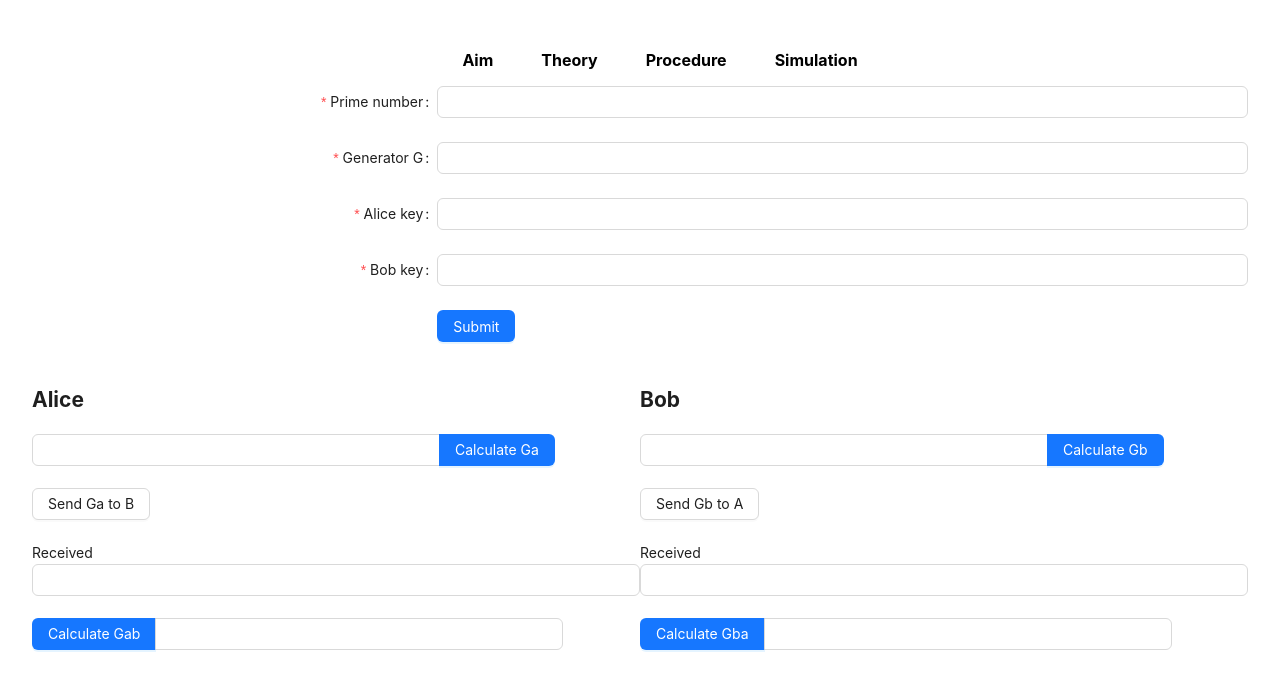
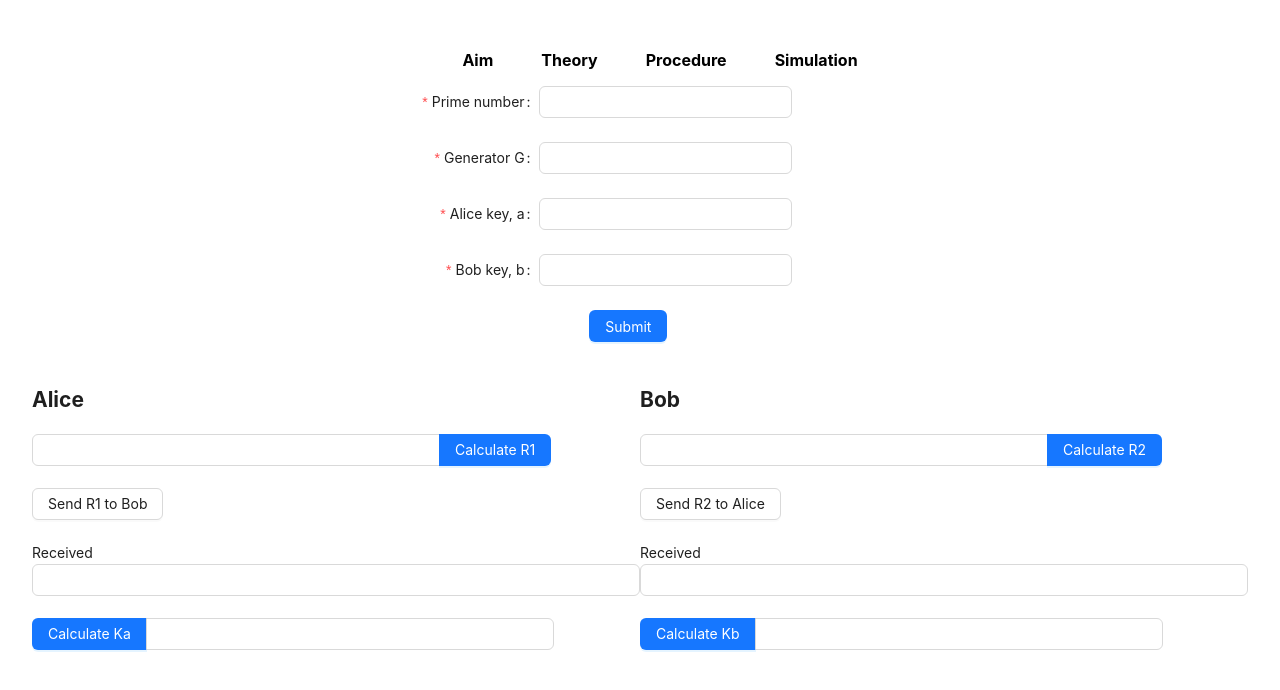
Before and after one commit to palashshrote/diffieH, a Next.js app: page /simulation in a window 1280 px wide. Shown: the top 690 px of the page. Built offline with nearby package versions, Linux system fonts and the light colour scheme.

Commit message:
Update simulation.js

```diff
--- a/pages/simulation.js
+++ b/pages/simulation.js
@@ -73,8 +73,8 @@ const simulation = () => {
     <div className={styles.container}>
       <Form
         name="basic"
-        labelCol={{ span: 8 }}
-        wrapperCol={{ span: 16 }}
+        labelCol={{ span: 10 }}
+        wrapperCol={{ span: 5 }}
         initialValues={{ remember: true }}
         onFinish={onFinish}
         onFinishFailed={onFinishFailed}
@@ -99,7 +99,7 @@ const simulation = () => {
         </Form.Item>
 
         <Form.Item
-          label="Alice key"
+          label="Alice key, a"
           name="alicekey"
           rules={[{ required: true, message: 'alice key is blank' }]}
         >
@@ -107,7 +107,7 @@ const simulation = () => {
         </Form.Item>
 
         <Form.Item
-          label="Bob key"
+          label="Bob key, b"
           name="bobkey"
           rules={[{ required: true, message: 'Bob key is blank' }]}
         >
@@ -115,7 +115,7 @@ const simulation = () => {
         </Form.Item>
 
 
-        <Form.Item wrapperCol={{ offset: 8, span: 16 }}>
+        <Form.Item wrapperCol={{ offset: 11, span: 16 }}>
           <Button type="primary" htmlType="submit">
             Submit
           </Button>
@@ -126,10 +126,10 @@ const simulation = () => {
             <h2>Alice</h2>
             <Input.Group compact>
               <Input id="aliceGeneratedGA" style={{ width: 'calc(100% - 200px)' }} />
-              <Button onClick={calculateGA} type="primary">Calculate Ga</Button>
+              <Button onClick={calculateGA} type="primary">Calculate R1</Button>
             </Input.Group>
             <br></br>
-            <Button onClick={sendA}>Send Ga to B</Button>
+            <Button onClick={sendA}>Send R1 to Bob</Button>
             <br></br>
             <br></br>
             <label>Received</label>
@@ -137,7 +137,7 @@ const simulation = () => {
             <br></br>
             <br></br>
             <Input.Group compact>
-              <Button onClick={calculateGAB} type="primary">Calculate Gab</Button>
+              <Button onClick={calculateGAB} type="primary">Calculate Ka</Button>
               <Input id="putGAB" style={{ width: 'calc(100% - 200px)' }} />
 
             </Input.Group>
@@ -147,10 +147,10 @@ const simulation = () => {
             <h2>Bob</h2>
             <Input.Group compact>
               <Input id="bobGeneratedGB" style={{ width: 'calc(100% - 200px)' }} />
-              <Button onClick={calculateGB} type="primary">Calculate Gb</Button>
+              <Button onClick={calculateGB} type="primary">Calculate R2</Button>
             </Input.Group>
             <br></br>
-            <Button onClick={sendB}>Send Gb to A</Button>
+            <Button onClick={sendB}>Send R2 to Alice</Button>
             <br></br>
             <br></br>
             <label>Received</label>
@@ -158,7 +158,7 @@ const simulation = () => {
             <br></br>
             <br></br>
             <Input.Group compact>
-              <Button onClick={calculateGBA} type="primary">Calculate Gba</Button>
+              <Button onClick={calculateGBA} type="primary">Calculate Kb</Button>
               <Input id="putGBA" style={{ width: 'calc(100% - 200px)' }} />
 
             </Input.Group>
```
